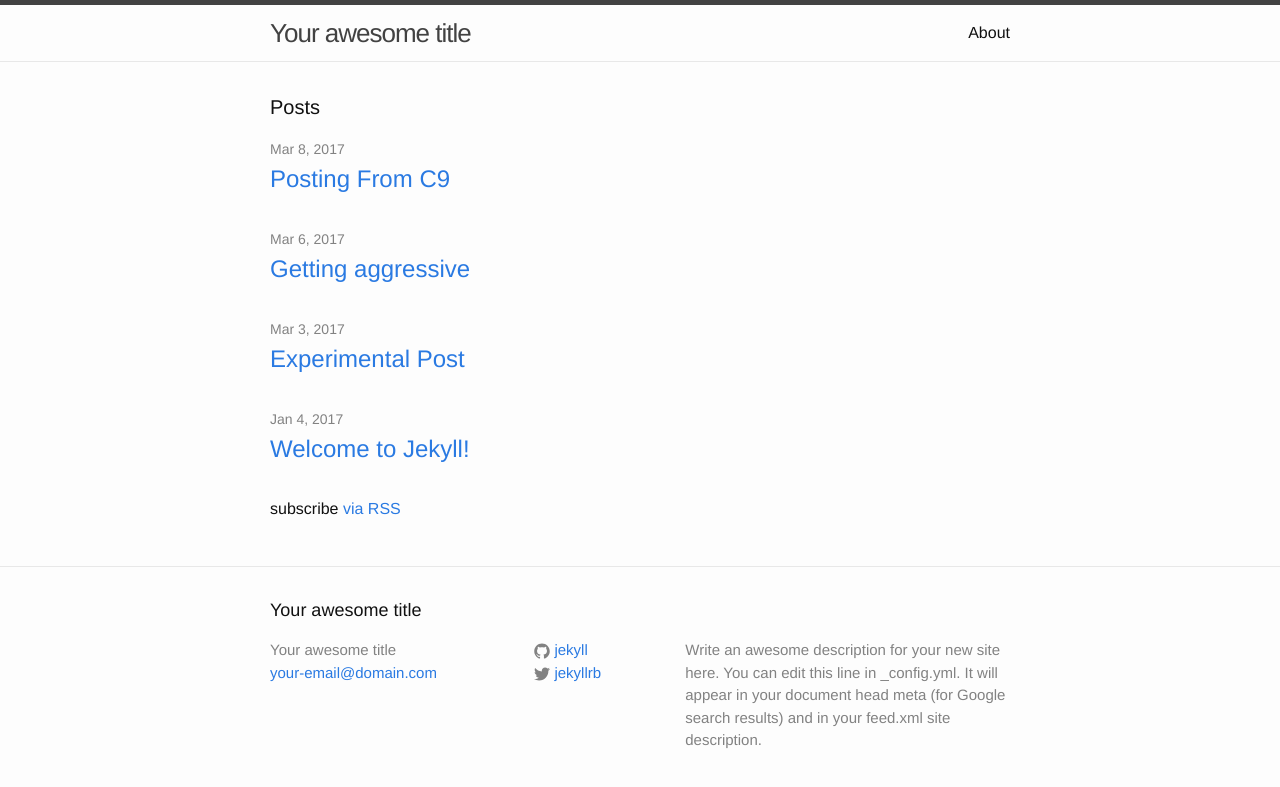
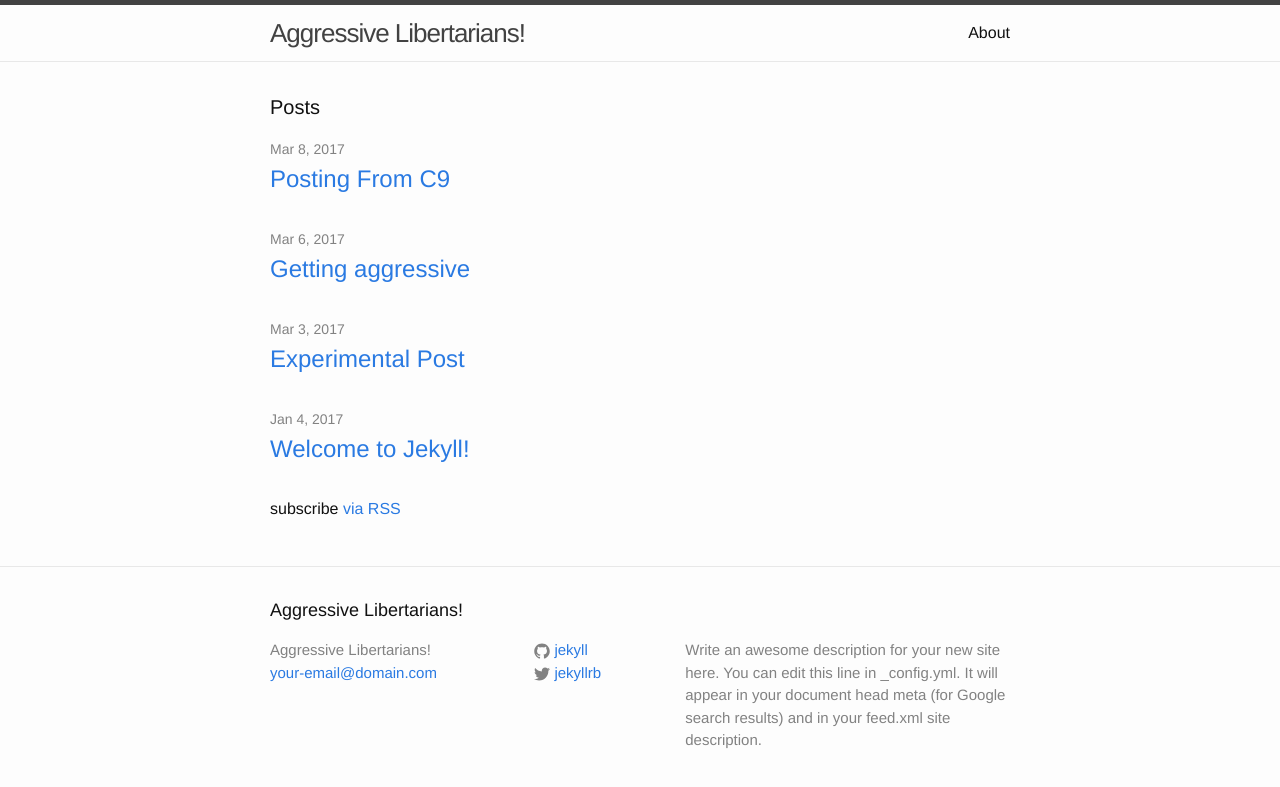
Before and after one commit to dooglehiltz/dooglehiltz.github.io, a Jekyll site: the page built from index.html, in a window 1280 px wide. Shown: the top 787 px of the page. Built offline with Jekyll 4.4.1, drawn with Linux system fonts in a browser that asks for light colours.

Commit message:
Update _config.yml

```diff
--- a/_config.yml
+++ b/_config.yml
@@ -6,7 +6,7 @@
 # 'jekyll serve'. If you change this file, please restart the server process.
 
 # Site settings
-title: Your awesome title
+title: Aggressive Libertarians!
 email: your-email@domain.com
 description: > # this means to ignore newlines until "baseurl:"
   Write an awesome description for your new site here. You can edit this
```
